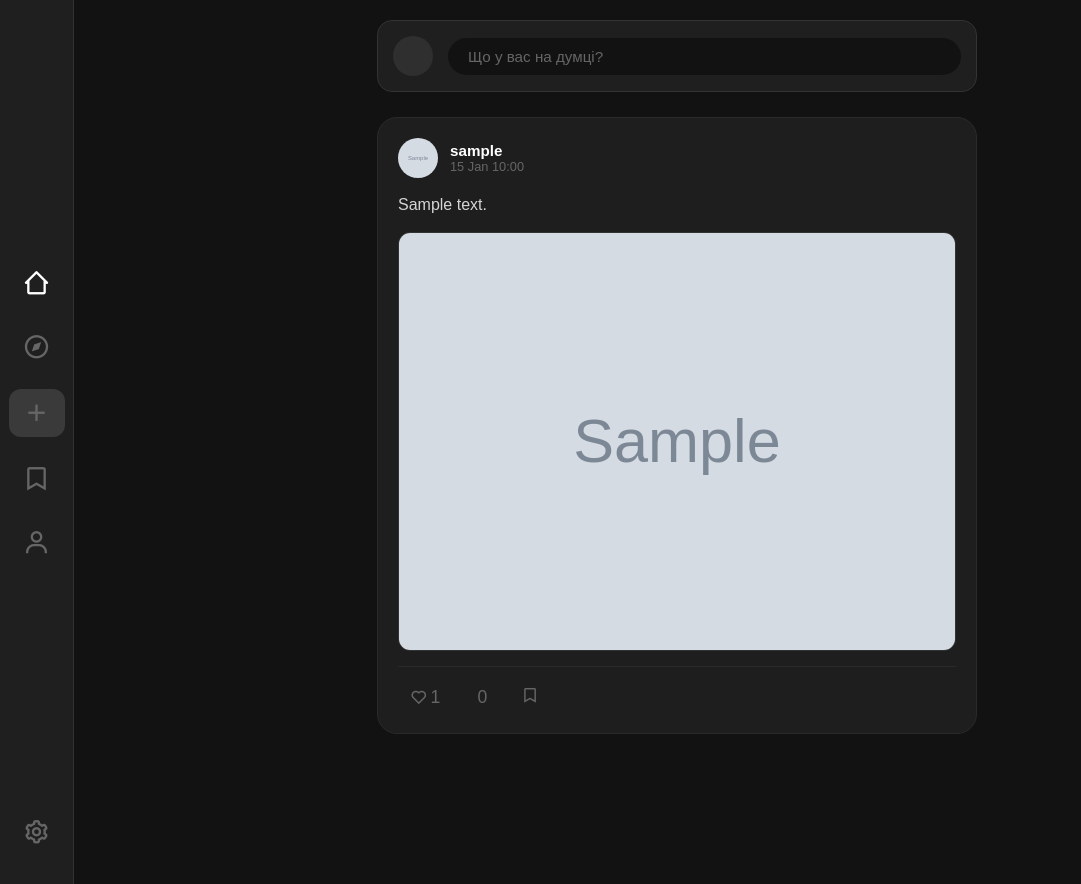
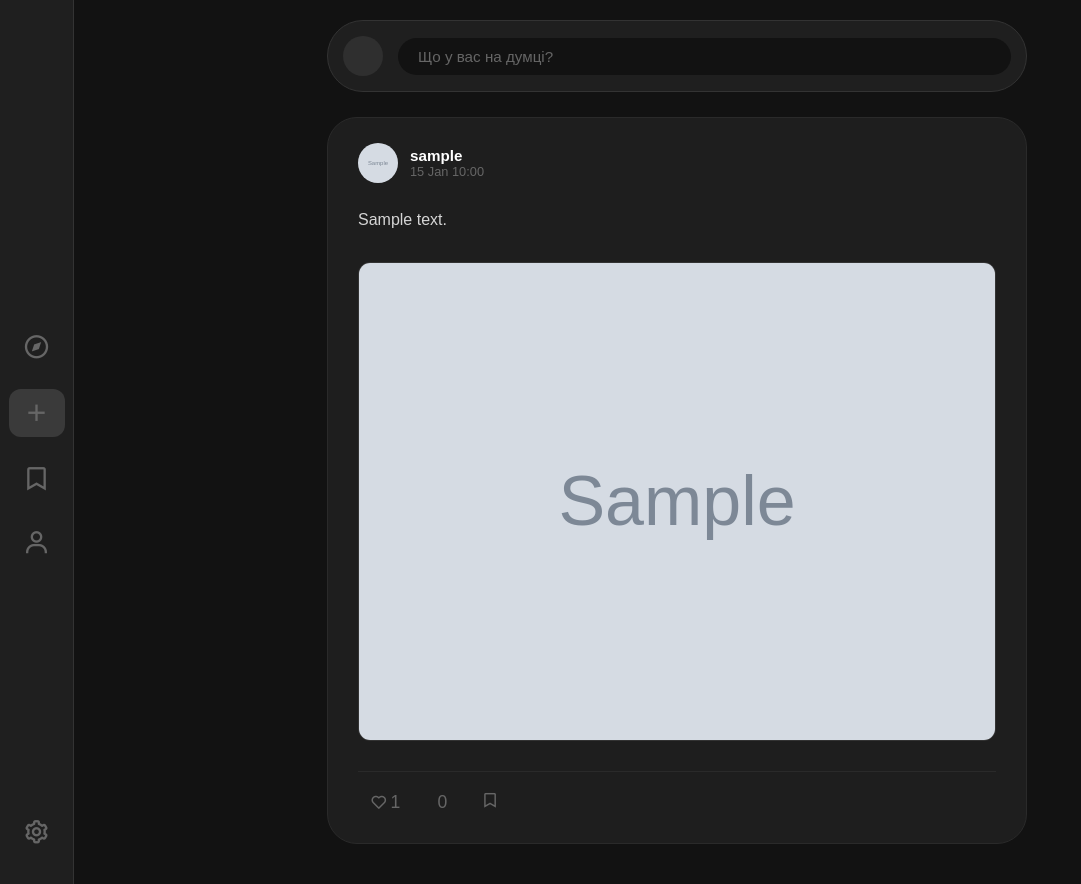
Before and after one commit to fand1l/Sociopathy, a Django app: page / in a window 1280 px wide. Shown: the part 65-949 px from the top of the page, without its empty margins (0-1081 px from the left). Run offline with Django 5.2, Linux system fonts and the light colour scheme; tables that the repository leaves empty hold one stand-in row (values such as "Sample post"); grey boxes marked "Sample" are stand-in pictures; some libraries are stand-ins or nearby versions.

Commit message:
style: update button styles and layout for improved UI consistency across profile and feed pages

```diff
--- a/static/css/base.css
+++ b/static/css/base.css
@@ -269,6 +269,7 @@ html, body {
     border-radius: 14px;
     padding: 10px;
     min-width: 190px;
+    width: max-content;
     display: flex;
     flex-direction: column;
     gap: 6px;
@@ -367,7 +368,7 @@ html, body {
 }
 
 .theme-switcher__button {
-    justify-content: flex-start;
+    justify-content: center;
 }
 
 .theme-switcher__button.is-active {
@@ -584,6 +585,7 @@ body::-webkit-scrollbar {
     display: flex;
     gap: 8px;
     flex-wrap: wrap;
+    justify-content: center;
 }
 .accent-dot {
     width: 20px;
--- a/static/css/feed.css
+++ b/static/css/feed.css
@@ -67,7 +67,7 @@
 .feed__trigger {
     background-color: var(--sidebar-bg);
     padding: 15px;
-    border-radius: 15px;
+    border-radius: 40px;
     display: flex;
     align-items: center;
     gap: 15px;
@@ -75,7 +75,7 @@
     margin-bottom: 25px;
     transition: background-color 0.2s ease;
     border: 1px solid var(--color-border-strong);
-    max-width: 600px;
+    max-width: 700px;
     margin-left: auto;
     margin-right: auto;
 }
@@ -91,8 +91,6 @@
     border-radius: 50%;
 }
 
-
-
 .trigger__input {
     background-color: var(--main-bg);
     color: var(--inactive-color);
@@ -103,7 +101,7 @@
 }
 
 .feed-container {
-    max-width: 600px;
+    max-width: 700px;
     margin: 0 auto;
 }
 
@@ -119,8 +117,8 @@
 }
 .post-card {
     background-color: var(--content-bg);
-    border-radius: 20px;
-    padding: 20px;
+    border-radius: 30px;
+    padding: 25px 30px 25px 30px;
     margin-bottom: 20px;
     border: 1px solid var(--color-border);
     transition: transform 0.2s ease;
@@ -130,7 +128,7 @@
     display: flex;
     justify-content: space-between;
     align-items: flex-start;
-    margin-bottom: 15px;
+    margin-bottom: 25px;
 }
 
 .post-card__user {
@@ -159,7 +157,7 @@
 .post-card__content p {
     color: var(--color-text-secondary);
     line-height: 1.5;
-    margin-bottom: 15px;
+    margin-bottom: 30px;
     white-space: pre-wrap;
 }
 
@@ -167,13 +165,13 @@
     width: 100%;
     border-radius: 12px;
     display: block;
-    border: var(--color-border-strong) 1px solid;
+    border: var(--color-border-strong) 1.5px solid;
 }
 
 .post-card__footer {
     display: flex;
     gap: 10px;
-    margin-top: 15px;
+    margin-top: 30px;
     border-top: 1px solid var(--color-border);
     padding-top: 15px;
 }
--- a/templates/base.html
+++ b/templates/base.html
@@ -26,7 +26,11 @@
                 <ul class="menu__list">
                     <li class="menu__item">
                         <a href="{% url 'posts:home' %}" class="menu__link {% if request.resolver_match.view_name == 'posts:home' %}menu__link--active{% endif %}">
-                            <i class="bx bx-home-alt-2"></i>
+                            {% if request.resolver_match.view_name == 'posts:home' %}
+                                <i class="bxf bx-home-alt-2"></i>
+                            {% else %}
+                                <i class="bx bx-home-alt-2"></i>
+                            {% endif %}
                         </a>
                     </li>
                     <li class="menu__item">
@@ -47,13 +51,21 @@
                     </li>
                     <li class="menu__item">
                         <a href="{% url 'bookmarks:list' %}" class="menu__link {% if request.resolver_match.view_name == 'bookmarks:list' %}menu__link--active{% endif %}">
-                            <i class="bx bx-bookmark"></i>
+                            {% if request.resolver_match.view_name == 'bookmarks:list' %}
+                                <i class="bxf bx-bookmark"></i>
+                            {% else %}
+                                <i class="bx bx-bookmark"></i>
+                            {% endif %}
                         </a>
                     </li>
                     <li class="menu__item menu__item--dropdown">
                         {% if user.is_authenticated %}
                             <a href="{% url 'accounts:profile' %}" class="menu__link {% if request.resolver_match.view_name == 'accounts:profile' %}menu__link--active{% endif %}">
-                                <i class="bx bx-user"></i>
+                                {% if request.resolver_match.view_name == 'accounts:profile' %}
+                                    <i class="bxf bx-user"></i>
+                                {% else %}
+                                    <i class="bx bx-user"></i>
+                                {% endif %}
                             </a>
                             <div class="sidebar-dropdown" aria-label="Профіль">
                                 <a href="{% url 'accounts:profile' %}" class="sidebar-dropdown__item">
```
Also changed, not shown: static/css/profile.css (+10 -0 lines).
